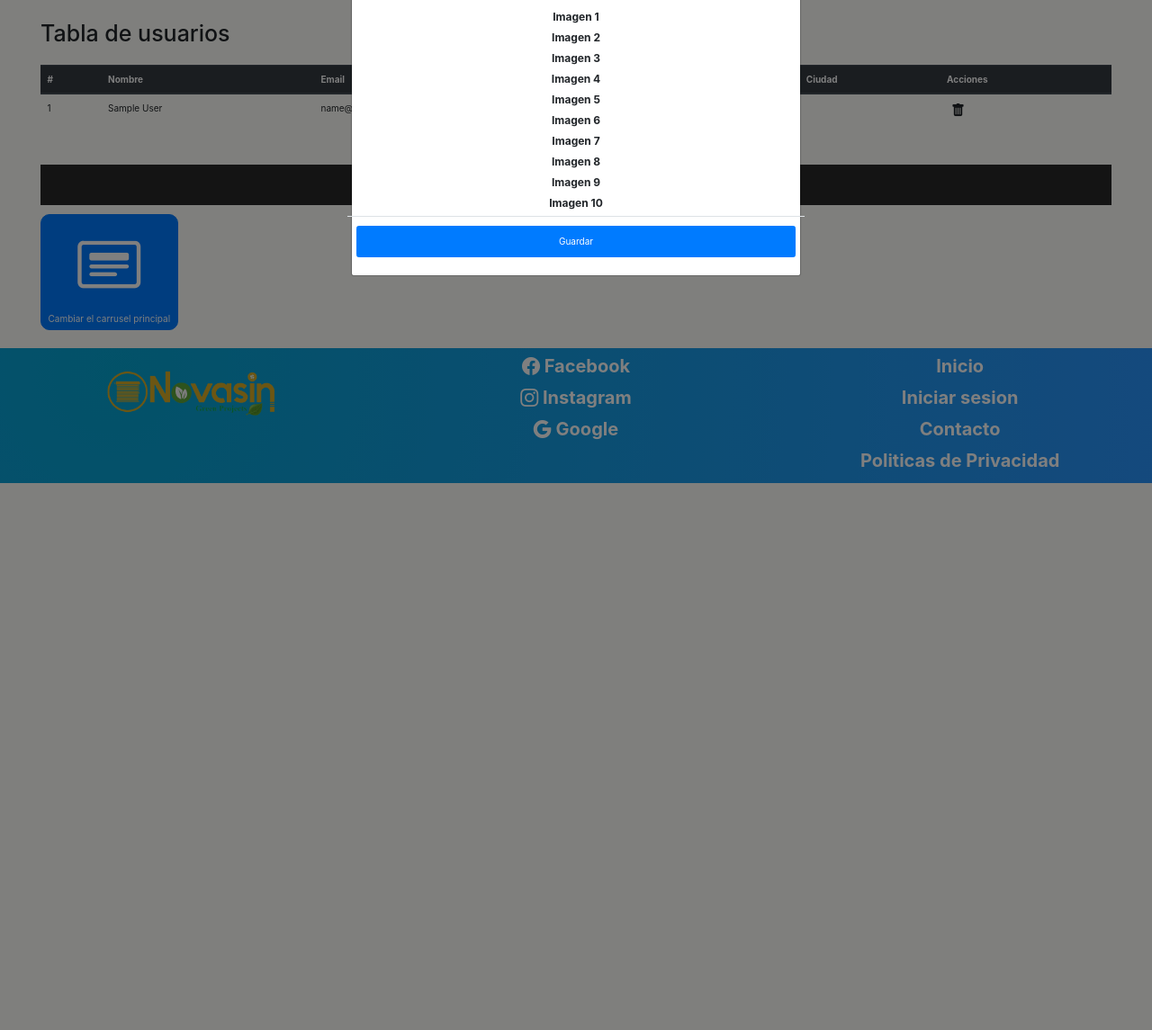
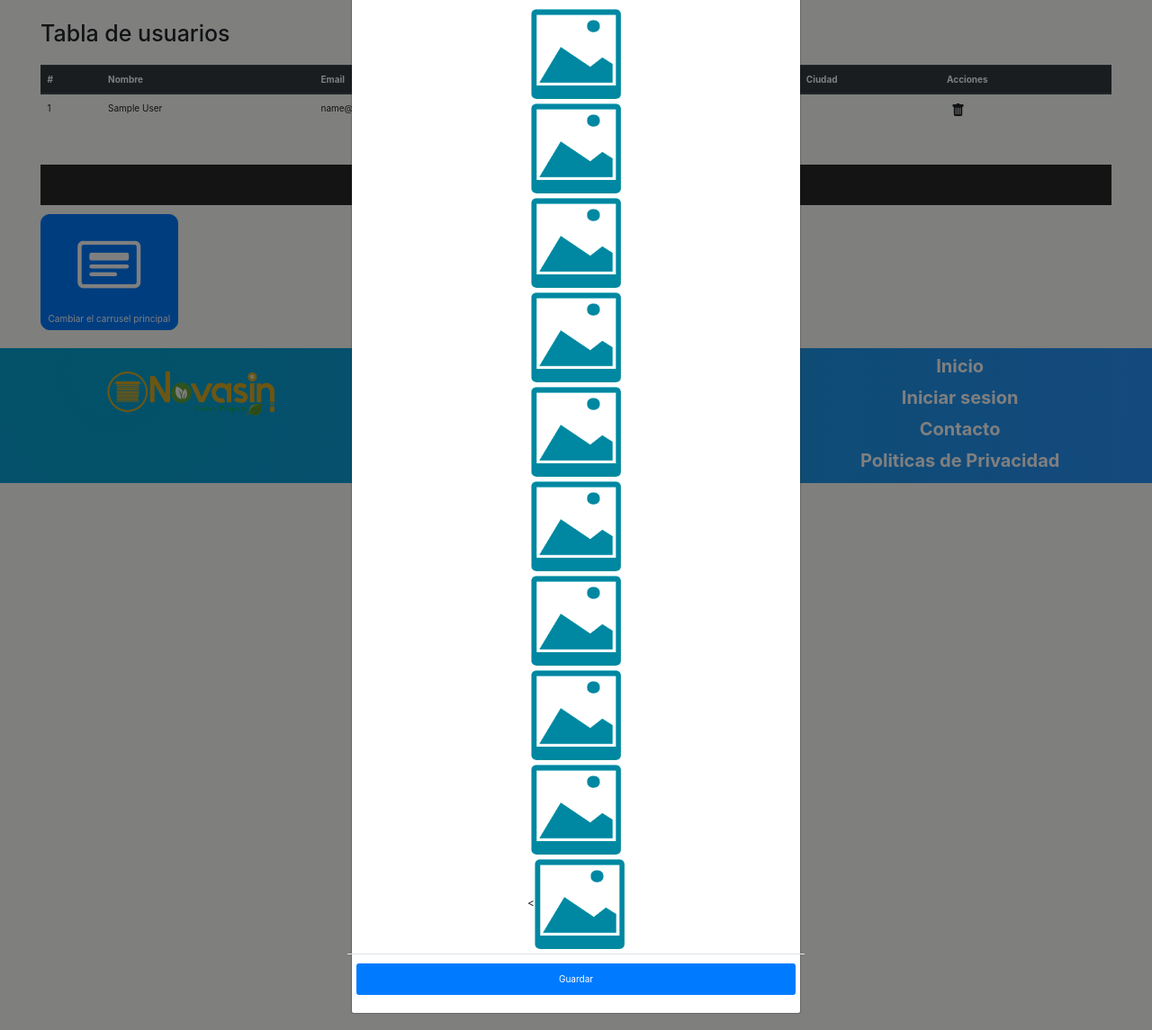
Before and after one commit to Alexis-dev508/Novasin, a Flask app: page /admin in a window 1280 px wide, after a click on "+ Añadir nuevo producto". Shown: the part 323-1468 px from the top of the page at 90% size. Run offline with Flask 2, Linux system fonts and the light colour scheme; the visitor is signed in with stand-in values (Sample User, id 1); data that the repository does not hold is empty; some libraries are stand-ins or nearby versions.

```diff
--- a/templates/admin.html
+++ b/templates/admin.html
@@ -391,54 +391,54 @@
                   </select>
                   <br>
                   <label for="imagen">
-                    <span>Imagen 1</span>
+                    <a onclick="mostrarFile('imagen1')"><img src="../static/icono-imagen.png" id="imgImagen1p" alt="Cargar una imagen" class="icono-imagen"></a>
                     <input type="file" hidden name="imagen1" id="imagen1" accept=".jpg,.png,jpeg,.bmp,.BMP,.gif,.GIF,.TIF,.tif"
-                      required>
+                      required onchange="vista_preeliminar(event, 'imgImagen1p')">
                   </label>
                   <label for="imagen2">
-                    <span>Imagen 2</span>
+                    <a onclick="mostrarFile('imagen2')"><img src="../static/icono-imagen.png" id="imgImagen2p" alt="Cargar una imagen" class="icono-imagen"></a>
                     <input type="file" hidden name="imagen2" id="imagen2" accept=".jpg,.png,jpeg,.bmp,.BMP,.gif,.GIF,.TIF,.tif"
-                      required>
+                      required onchange="vista_preeliminar(event, 'imgImagen2p')">
                   </label>
                   <label for="imagen3">
-                    <span>Imagen 3</span>
+                    <a onclick="mostrarFile('imagen3')"><img src="../static/icono-imagen.png" id="imgImagen3p" alt="Cargar una imagen" class="icono-imagen"></a>
                     <input type="file" hidden name="imagen3" id="imagen3" accept=".jpg,.png,jpeg,.bmp,.BMP,.gif,.GIF,.TIF,.tif"
-                      required>
+                      required onchange="vista_preeliminar(event, 'imgImagen3p')">
                   </label>
                   <label for="imagen4">
-                    <span>Imagen 4</span>
+                    <a onclick="mostrarFile('imagen4')"><img src="../static/icono-imagen.png" id="imgImagen4p" alt="Cargar una imagen" class="icono-imagen"></a>
                     <input type="file" hidden name="imagen4" id="imagen4" accept=".jpg,.png,jpeg,.bmp,.BMP,.gif,.GIF,.TIF,.tif"
-                      required>
+                      required onchange="vista_preeliminar(event, 'imgImagen4p')">
                   </label>
                   <label for="imagen5">
-                    <span>Imagen 5</span>
+                    <a onclick="mostrarFile('imagen5')"><img src="../static/icono-imagen.png" id="imgImagen5p" alt="Cargar una imagen" class="icono-imagen"></a>
                     <input type="file" hidden name="imagen5" id="imagen5" accept=".jpg,.png,jpeg,.bmp,.BMP,.gif,.GIF,.TIF,.tif"
-                      required>
+                      required onchange="vista_preeliminar(event, 'imgImagen5p')">
                   </label>
                   <label for="imagen6">
-                    <span>Imagen 6</span>
+                    <a onclick="mostrarFile('imagen6')"><img src="../static/icono-imagen.png" id="imgImagen6p" alt="Cargar una imagen" class="icono-imagen"></a>
                     <input type="file" hidden name="imagen6" id="imagen6" accept=".jpg,.png,jpeg,.bmp,.BMP,.gif,.GIF,.TIF,.tif"
-                      required>
+                      required onchange="vista_preeliminar(event, 'imgImagen6p')">
                   </label>
                   <label for="imagen7">
-                    <span>Imagen 7</span>
+                    <a onclick="mostrarFile('imagen7')"><img src="../static/icono-imagen.png" id="imgImagen7p" alt="Cargar una imagen" class="icono-imagen"></a>
                     <input type="file" hidden name="imagen7" id="imagen7" accept=".jpg,.png,jpeg,.bmp,.BMP,.gif,.GIF,.TIF,.tif"
-                      required>
+                      required onchange="vista_preeliminar(event, 'imgImagen7p')">
                   </label>
                   <label for="imagen8">
-                    <span>Imagen 8</span>
+                    <a onclick="mostrarFile('imagen8')"><img src="../static/icono-imagen.png" id="imgImagen8p" alt="Cargar una imagen" class="icono-imagen"></a>
                     <input type="file" hidden name="imagen8" id="imagen8" accept=".jpg,.png,jpeg,.bmp,.BMP,.gif,.GIF,.TIF,.tif"
-                      required>
+                      required onchange="vista_preeliminar(event, 'imgImagen8p')">
                   </label>
                   <label for="imagen9">
-                    <span>Imagen 9</span>
+                    <a onclick="mostrarFile('imagen9')"><img src="../static/icono-imagen.png" id="imgImagen9p" alt="Cargar una imagen" class="icono-imagen"></a>
                     <input type="file" hidden name="imagen9" id="imagen9" accept=".jpg,.png,jpeg,.bmp,.BMP,.gif,.GIF,.TIF,.tif"
-                      required>
+                      required onchange="vista_preeliminar(event, 'imgImagen9p')">
                   </label>
                   <label for="imagen10">
-                    <span>Imagen 10</span>
+                    <<a onclick="mostrarFile('imagen10')"><img src="../static/icono-imagen.png" id="imgImagen10p" alt="Cargar una imagen" class="icono-imagen"></a>
                     <input type="file"hidden name="imagen10" id="imagen10"
-                      accept=".jpg,.png,jpeg,.bmp,.BMP,.gif,.GIF,.TIF,.tif" required>
+                      accept=".jpg,.png,jpeg,.bmp,.BMP,.gif,.GIF,.TIF,.tif" required onchange="vista_preeliminar(event, 'imgImagen10p')">
                   </label>
 
 
```
